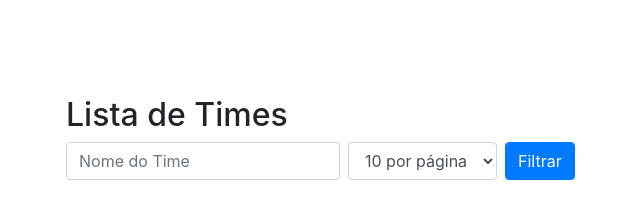
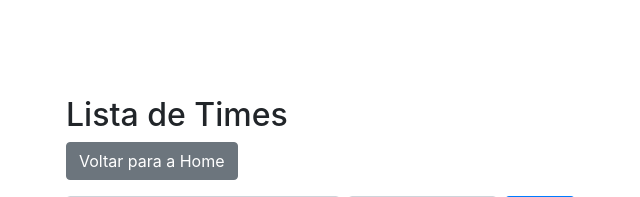
Before and after one commit to Lukxus/vlr_core, a Django app: page /times/ in a window 1280 px wide. Shown: the part 76-273 px from the top of the page, without its empty margins (34-674 px from the left). Run offline with Django 5.2, Linux system fonts and the light colour scheme; data that the repository does not hold is empty; some libraries are stand-ins or nearby versions.

Commit message:
ajuste botao voltar em telas

```diff
--- a/templates/comparar_jogadores.html
+++ b/templates/comparar_jogadores.html
@@ -2,6 +2,12 @@
 
 {% block content %}
 <h2>Comparar Jogadores</h2>
+
+<!-- Botão para voltar para a home -->
+<div class="mb-3">
+    <a href="{% url 'home' %}" class="btn btn-secondary">Voltar para a Home</a>
+</div>
+
 <form method="post">
     {% csrf_token %}
     <label for="jogador1">Jogador 1:</label>
--- a/templates/grafico_atributo.html
+++ b/templates/grafico_atributo.html
@@ -11,6 +11,12 @@ Gráfico de Atributo
 {% block content %}
 <div class="container mt-5">
     <h2>Gráfico de Atributo do Jogador</h2>
+
+    <!-- Botão para voltar para a home -->
+    <div class="mb-3">
+        <a href="{% url 'home' %}" class="btn btn-secondary">Voltar para a Home</a>
+    </div>
+
     <form method="get" class="form-inline my-3 row">
         <div class="col-md-3 mb-2">
             <input type="text" name="nome" class="form-control" placeholder="Nome do Jogador" required>
--- a/templates/lista_jogadores.html
+++ b/templates/lista_jogadores.html
@@ -7,6 +7,12 @@ Lista de Jogadores
 {% block content %}
 <div class="container mt-5">
     <h2>Lista de Jogadores</h2>
+
+    <!-- Botão para voltar para a home -->
+    <div class="mb-3">
+        <a href="{% url 'home' %}" class="btn btn-secondary">Voltar para a Home</a>
+    </div>
+
     <form method="get" class="form-inline my-3">
         <input type="text" name="nome" class="form-control mr-2 mb-2" placeholder="Buscar por nome">
         <input type="text" name="nome_time" class="form-control mr-2 mb-2" placeholder="Buscar por nome do time">
--- a/templates/lista_times.html
+++ b/templates/lista_times.html
@@ -7,6 +7,12 @@ Lista de Times
 {% block content %}
 <div class="container mt-5">
     <h2>Lista de Times</h2>
+
+    <!-- Botão para voltar para a home -->
+    <div class="mb-3">
+        <a href="{% url 'home' %}" class="btn btn-secondary">Voltar para a Home</a>
+    </div>
+
     <form method="get" class="form-inline mb-3">
         <input type="text" name="nome" class="form-control mr-2" placeholder="Nome do Time">
         <select name="page_size" class="form-control mr-2">
```
